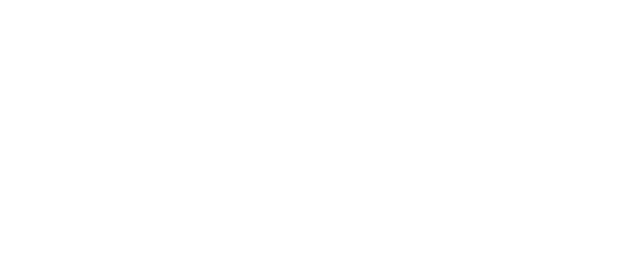
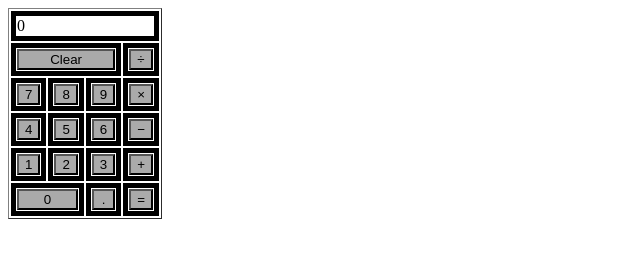
Before and after one commit to 19043759/WorkSpace, a plain HTML site: page calc/index.html in a window 1280 px wide. Shown: the whole page, without its empty margins (0-640 px from the left). Drawn offline with Linux system fonts and the light colour scheme.

Commit message:
Custom calc

```diff
--- /dev/null
+++ b/calc/Styles/Css.css
@@ -0,0 +1,21 @@
+.num {
+    display : block;
+    width : 100%
+}
+
+.clear {
+    display : block;
+    width : 100%
+}
+
+.point{
+    width : 100%
+}
+
+table td{
+    border: solid black 5px
+}
+
+button{
+    background: #aaaaaa
+}
--- a/calc/index.html
+++ b/calc/index.html
@@ -5,20 +5,41 @@
     <meta name="viewport" content="width=device-width, initial-scale=1.0">
     <meta http-equiv="X-UA-Compatible" content="ie=edge">
     <title>Calculator</title>
+    <link rel="stylesheet" href="Styles/Css.css">
 </head>
 <body>
-    <table class="calculator">
+    <table border ="1" class="calculator">
         <tr>
-
+            <td colspan="4">
+            <div class="display">0</div>
+            </td>
         </tr>
         <tr>
-
+            <td colspan="3"><button class="clear" onclick="alert('Clear')">Clear</button></td>
+            <td><button class="op" class="div" onclick="alert('&divide;')">&divide;</button></td>
         </tr>
         <tr>
-
+            <td><button class="num" onclick="alert(7)">7</button></td>
+            <td><button class="num" onclick="alert(8)">8</button></td>
+            <td><button class="num" onclick="alert(9)">9</button></td>
+            <td><button class="op" class="mul" onclick="alert('&times;')">&times;</button></td>
         </tr>
         <tr>
-
+            <td><button class="num" onclick="alert(4)">4</button></td>
+            <td><button class="num" onclick="alert(5)">5</button></td>
+            <td><button class="num" onclick="alert(6)">6</button></td>
+            <td><button class="op" class="sub" onclick="alert('&minus;')">&minus;</button></td>
+        </tr>
+        <tr>
+            <td><button class="num" onclick="alert(1)">1</button></td>
+            <td><button class="num" onclick="alert(2)">2</button></td>
+            <td><button class="num" onclick="alert(3)">3</button></td>
+            <td><button class="op" class="add" onclick="alert('&plus;')">&plus;</button></td>
+        </tr>
+        <tr>
+            <td colspan="2"><button class="num" onclick="alert(0)">0</button></td>
+            <td><button class="point" onclick="alert('.')">.</button></td>
+            <td><button class="op" class="eq" onclick="alert('&equals;')">&equals;</button></td>
         </tr>
     </table>
 </body>
```
Also changed, not shown: calc/Styles/calc.js (added), 1 other file.
